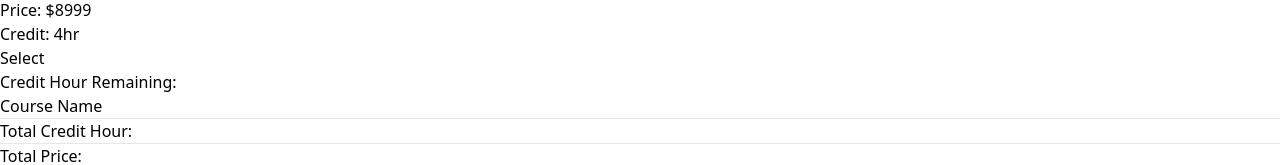
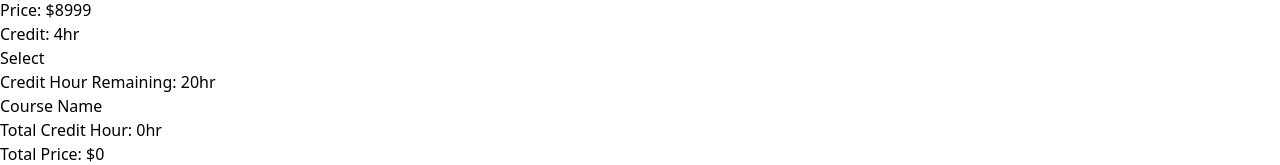
Before and after one commit to tazbir01/course-regitration-public, a React (Vite) app: page / in a window 1280 px wide. Shown: the part 3734-3899 px from the top of the page. Built offline with nearby package versions, Linux system fonts and the light colour scheme.

Commit message:
added total price, total credit hour, remaining hour

```diff
--- a/src/App.jsx
+++ b/src/App.jsx
@@ -8,22 +8,40 @@ import 'react-toastify/dist/ReactToastify.css';
 
 function App() {
   const [courses, setCourses] = useState([]);
+  const [totalPrice, setTotalPrice] = useState(0);
+  const [creditHour, setCreditHour] = useState(0);
+  const [remaining, setRemaining] = useState(20)
 
   const handleSelectButton =(course)=>{
     console.log(course.id)
-
     const isExist = courses.find(item => item.id == course.id)
     // console.log(isExist)
-
+    // let count = 0
     if(isExist){
-      // return alert('ekta barbar dite parbe na')
       toast('You have taken this already')
     }
     else{
-      const newCourses = [...courses, course]
-    setCourses(newCourses)
+      const newTotalPrice = totalPrice + course.price;
+      const newCreditHour = creditHour + course.credit_hours;
+      const newRemaining = remaining - course.credit_hours;
+
+      if(newCreditHour <= 20){
+        return (
+          setCreditHour(newCreditHour),
+          setCourses([...courses, course]),
+          setRemaining(newRemaining)
+        )
+      }else{
+        toast("You can't take more than 20 Credit.")
+      }
+
+
+      setTotalPrice(newTotalPrice)
+
+
     }
   }
+
 
   return (
     <>
@@ -31,7 +49,7 @@ function App() {
       <h1 className="text-3xl font-bold text-center p-8">Course Registration</h1>
       <div className="max-w-6xl m-auto flex gap-4">
         <Courses handleSelectButton={handleSelectButton}></Courses>
-        <Cart courses={courses}></Cart>
+        <Cart courses={courses} creditHour={creditHour} totalPrice={totalPrice} remaining={remaining}></Cart>
       </div>
       <ToastContainer></ToastContainer>
 
--- a/src/assets/Components/Cart/Cart.jsx
+++ b/src/assets/Components/Cart/Cart.jsx
@@ -1,24 +1,35 @@
 import PropTypes from 'prop-types';
 
-const Cart = ({ courses }) => {
+const Cart = ({ courses, creditHour, totalPrice, remaining }) => {
     console.log(courses)
     return (
         <div className="w-1/4">
-            <p>Credit Hour Remaining:</p>
+            <div className='bg-slate-200 rounded-lg p-2 mb-3'>
+            <p className='text-xl font-semibold text-blue-500'>Credit Hour Remaining: {remaining}hr</p>
+            </div>
+            <div className='bg-slate-200 rounded-lg p-2'>
+            <div className='my-4'>
             <h2 className="text-xl font-bold">Course Name</h2>
             {
-                courses.map((courses, idx) => <li className="list-decimal" key={idx}>{courses.title}</li>)
+                courses.map((courses, idx) => <li className="list-decimal font-semibold" key={idx}>{courses.title}</li>)
 
             }
-            <hr />
-            <p>Total Credit Hour:</p>
-            <hr />
-            <p>Total Price: </p>
+            </div>
+            <div className='my-6'>
+            <p>Total Credit Hour: {creditHour}hr</p>
+            </div>
+
+            <p>Total Price: ${totalPrice} </p>
+            </div>
+
+
         </div>
     );
 };
 
 Cart.proptypes ={
-    courses:PropTypes.object
+    courses:PropTypes.object,
+    map:PropTypes.func,
+    title:PropTypes.string
 }
 export default Cart;
--- a/src/assets/Components/Course/Course.jsx
+++ b/src/assets/Components/Course/Course.jsx
@@ -1,6 +1,8 @@
 import PropTypes from 'prop-types';
 const Course = ({ course, handleSelectButton }) => {
     const { credit_hours, description,img, price, title } = course;
+
+
 
     return (
         <div className=" bg-slate-200 rounded-xl">
--- a/src/assets/Components/Courses/Courses.jsx
+++ b/src/assets/Components/Courses/Courses.jsx
@@ -21,6 +21,7 @@ const Courses = ({handleSelectButton}) => {
                         key={courses.id}
                         course={courses}
                         handleSelectButton={handleSelectButton}
+
                         ></Course>)
                 }
             </div>
```
